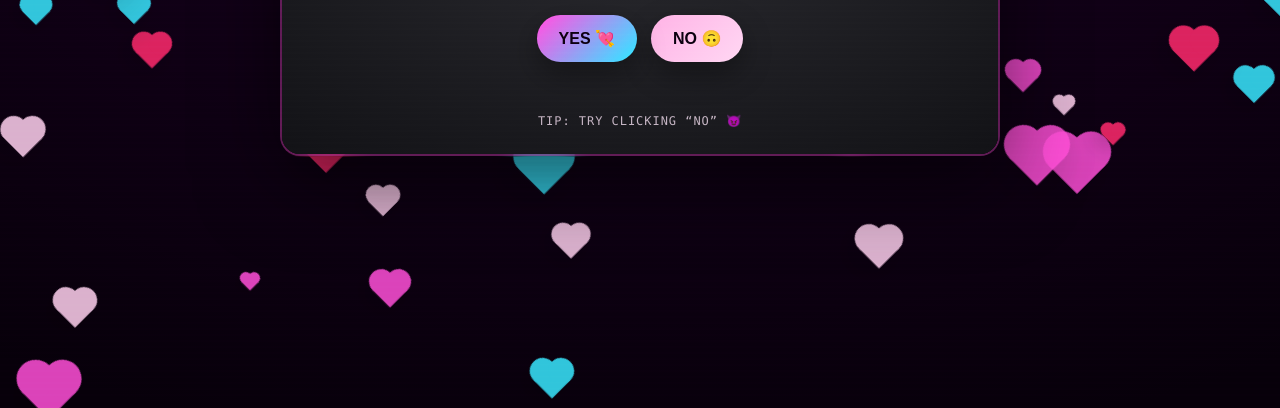
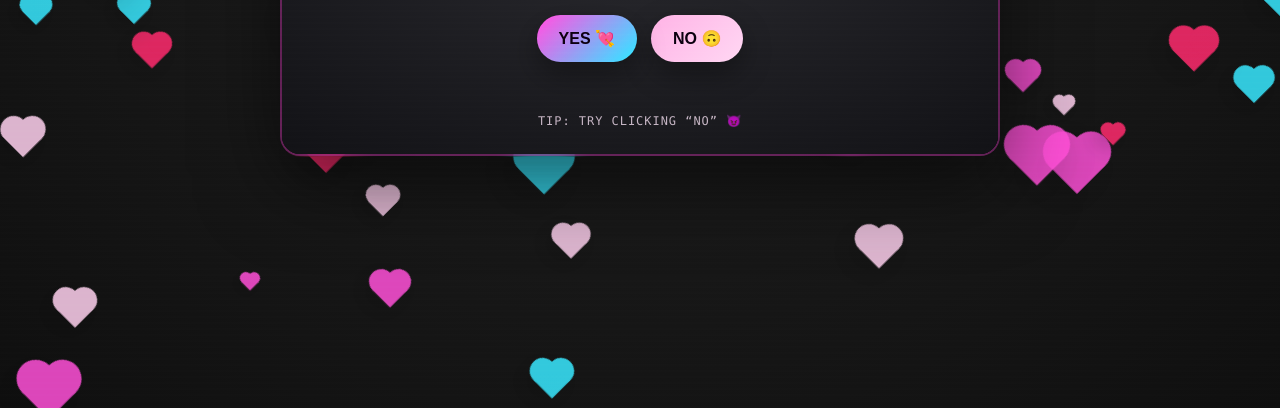
Before and after one commit to Hnguyen1005/foryou, a plain HTML site: page index.html in a window 1280 px wide. Shown: the part 392-800 px from the top of the page. Drawn offline with Linux system fonts and the light colour scheme.

Commit message:
changed background color

```diff
--- a/index.html
+++ b/index.html
@@ -21,8 +21,7 @@
       margin:0;
       font-family: ui-sans-serif, system-ui, -apple-system, Segoe UI, Roboto, Arial, "Apple Color Emoji","Segoe UI Emoji";
       color:var(--text);
-      background: radial-gradient(1200px 700px at 50% 20%, #3b004a 0%, var(--bg1) 40%, #07000a 100%),
-                  linear-gradient(135deg, var(--bg2), var(--bg1));
+      background: radial-gradient(circle at 50% 20%, #2a2a2a 0%, #1a1a1a 40%, #0f0f0f 100%);
       overflow:hidden;
     }
 
```
